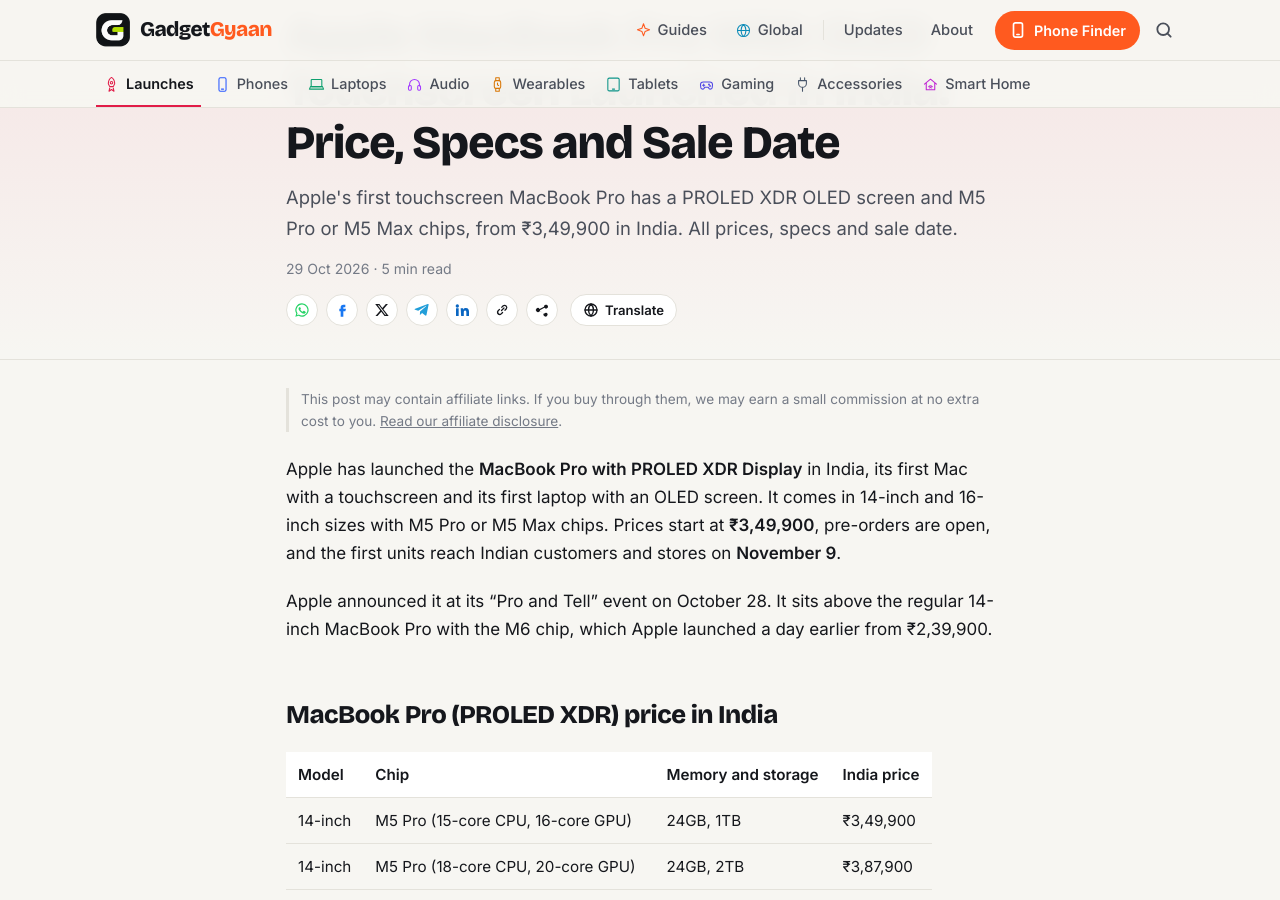
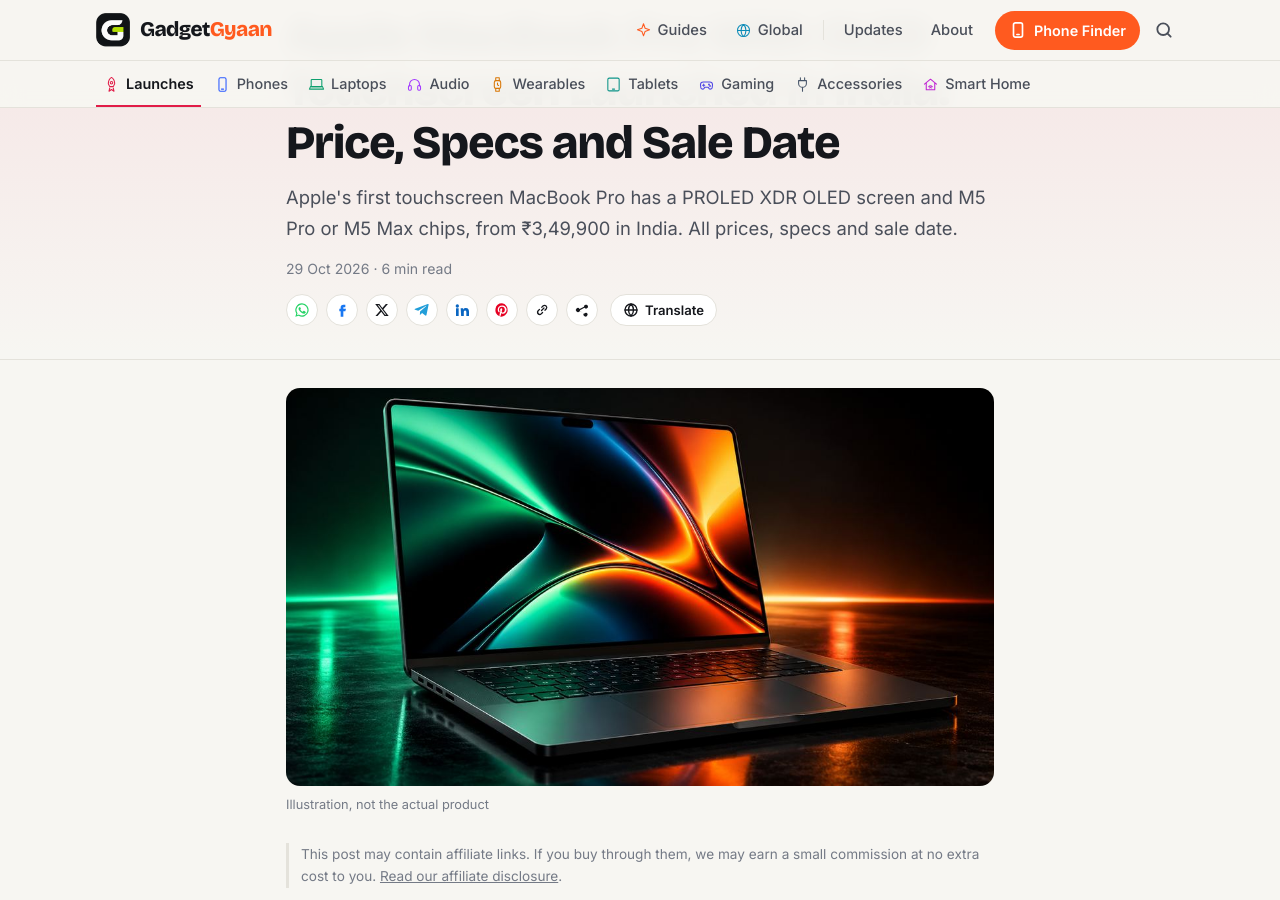
Before and after one commit to kiteksood167/kiteksood167.github.io, a Jekyll site: the page built from _posts/2026-10-29-apple-macbook-pro-oled-touchscreen-launched-india-price-specs-sale-date.md, in a window 1280 px wide and 900 px high, scrolled down 237 px. Built offline with Jekyll 4.4.1, drawn with Linux system fonts in a browser that asks for light colours; comment, search, counter and statistics services are not loaded; some of the changed text lies outside the part shown.

Commit message:
Add images to MacBook Pro OLED launch post
Co-Authored-By: Claude Opus 5.5 <noreply@anthropic.com>
Claude-Session: https://claude.ai/code/session_019q2TsaYyUfQwBS5iqKAhGu

```diff
--- a/_posts/2026-10-29-apple-macbook-pro-oled-touchscreen-launched-india-price-specs-sale-date.md
+++ b/_posts/2026-10-29-apple-macbook-pro-oled-touchscreen-launched-india-price-specs-sale-date.md
@@ -6,6 +6,9 @@ date: 2026-10-29 18:48:00 +0530
 category: Launches
 also_in: [Laptops]
 affiliate: true
+image: /assets/images/apple-macbook-pro-oled-touchscreen-launched-india-price-specs-sale-date.jpg
+image_alt: "A space-black laptop with a colourful OLED screen and a small pill-shaped cutout at the top, on a reflective stage lit in green and orange"
+image_credit: "Illustration, not the actual product"
 tags: [apple, macbook pro, laptops, oled, touchscreen, m5 pro, m5 max, launch]
 ---
 
@@ -36,7 +39,10 @@ These are the standard configurations listed by FoneArena. The optional nano-tex
 - **Colours:** Space Black and Silver
 - **Launch offers:** ₹15,000 cashback with eligible American Express, Axis Bank and ICICI Bank cards, plus no-cost EMI for up to 12 months, according to Business Standard
 
-<!-- inline image 1 -->
+<figure class="inline-figure">
+  <img width="1200" height="675" src="/assets/images/laptop-touchscreen-video-editing-timeline.jpg" alt="A finger touching a laptop screen to move through a video editing timeline, with a coffee mug and camera on the desk" loading="lazy">
+  <figcaption>Illustration</figcaption>
+</figure>
 
 ## Key specs
 
@@ -63,7 +69,10 @@ Both sizes fast charge to 50% in about 30 minutes, according to Apple, and run m
 
 **Lighter and thinner.** The 14-inch model weighs about 1.38kg and the 16-inch about 1.82kg with the M5 Pro chip, a little less than the previous models.
 
-<!-- inline image 2 -->
+<figure class="inline-figure">
+  <img width="1200" height="675" src="/assets/images/photographer-editing-night-city-photo-oled-laptop.jpg" alt="A photographer editing a night city photo on a dark laptop with a bright, high-contrast screen, with a camera and lens on the desk" loading="lazy">
+  <figcaption>Illustration</figcaption>
+</figure>
 
 > **Tip:** The 14-inch M5 Pro model at ₹3,49,900 already includes 24GB of memory and 1TB of storage, which is plenty for most video editors and developers. Only pay for the M5 Max if you work with heavy 3D, 8K video or large AI models.
 
```
Also changed, not shown: assets/images/index.yml (+15 -0 lines), assets/images/apple-macbook-pro-oled-touchscreen-launched-india-price-specs-sale-date.jpg (added), assets/images/laptop-touchscreen-video-editing-timeline.jpg (added), assets/images/md/apple-macbook-pro-oled-touchscreen-launched-india-price-specs-sale-date.jpg (added), assets/images/photographer-editing-night-city-photo-oled-laptop.jpg (added), assets/images/thumbs/apple-macbook-pro-oled-touchscreen-launched-india-price-specs-sale-date.jpg (added).
